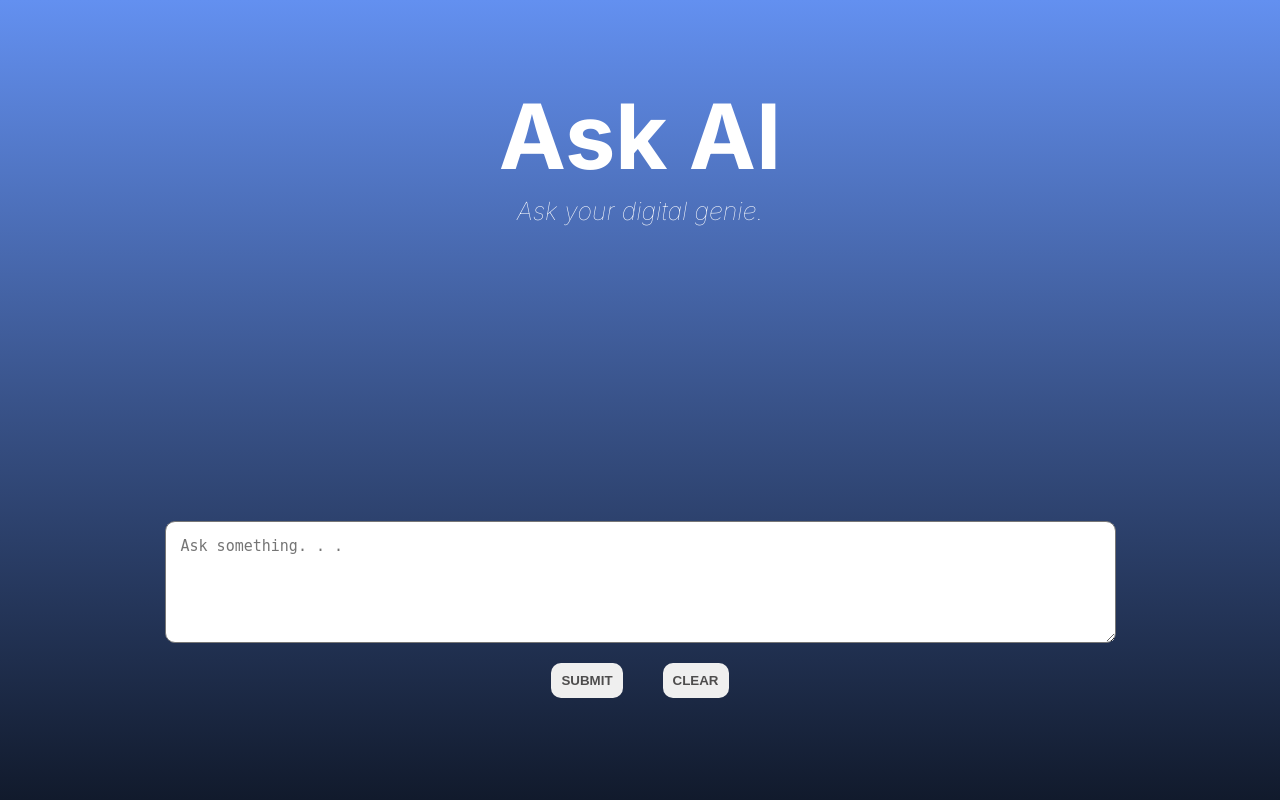
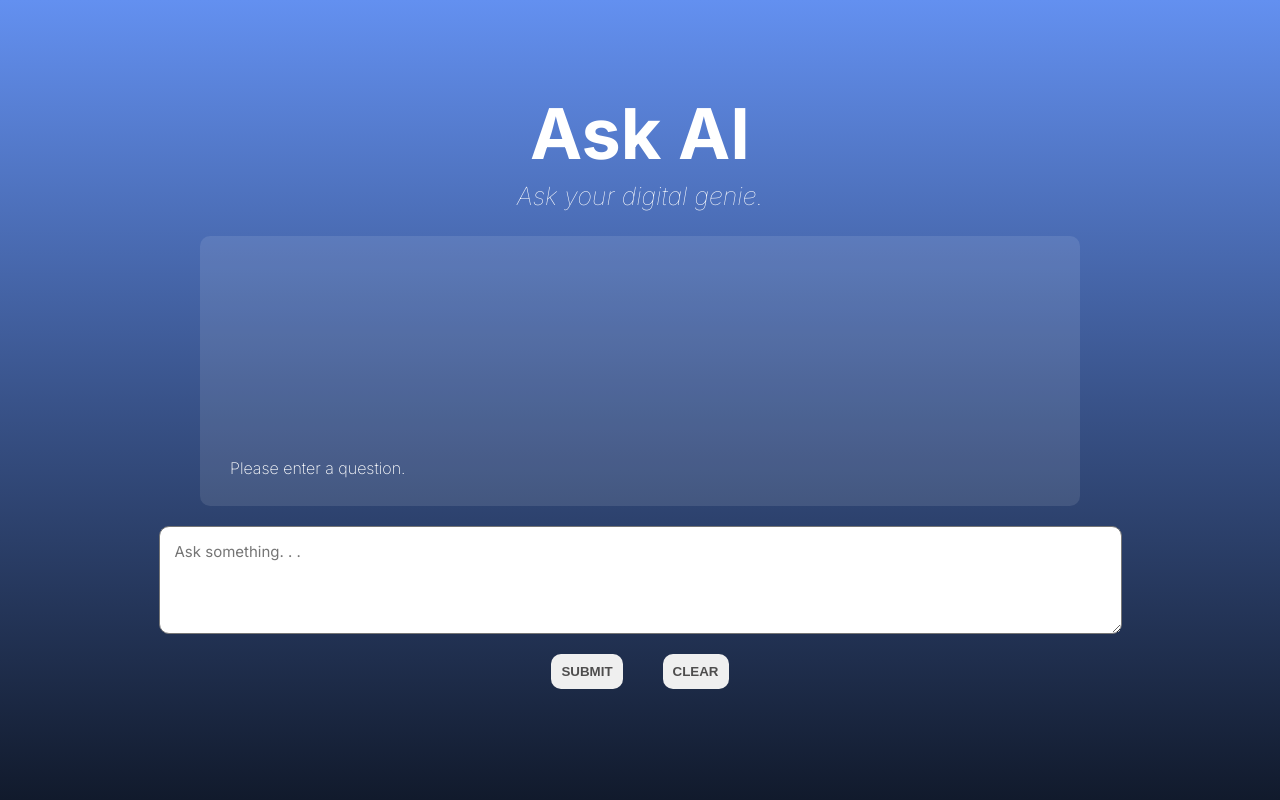
Before and after one commit to AlyssaSantos002/CPAN226-final-project, a Django app: page / in a window 1280 px wide. Run offline with Django 5.2, Linux system fonts and the light colour scheme.

Commit message:
Scrollable response with background

```diff
--- a/final_project/ask_ai/static/ask_ai/css/style.css
+++ b/final_project/ask_ai/static/ask_ai/css/style.css
@@ -19,7 +19,7 @@ body{
 }
 .greeting h1{
     margin: 0 0;
-    font-size: 90px;
+    font-size: 70px;
 }
 .greeting p{
     font-size: 25px;
@@ -57,6 +57,8 @@ form textarea{
     padding: 15px 15px;
     font-size: 15px;
     border-radius: 10px;
+    font-family: "Inter", sans-serif;
+    color: #4E4D4D;
 }
 
 
@@ -66,13 +68,43 @@ form textarea{
   width: 840px;
   display: flex;
   flex-direction: column;
-  justify-content: flex-end;
+  justify-content: flex-start;
   margin: 20px 0;
+  background-color: rgba(255, 255, 255, 0.1);
+  border-radius: 10px;
+  padding: 20px 20px 0;
+  overflow-y: auto;
 }
 
-.response {
+/*invisible scroller*/
+.response-container {
+  scrollbar-width: none;/* Firefox */
+  -ms-overflow-style: none;/* IE and Edge */
+}
+
+.response-container::-webkit-scrollbar {
+  display: none; /* Chrome, Safari, Edge (Chromium) */
+}
+
+.response{
   padding: 10px;
   color: white;
   font-weight: 200;
   line-height: 1.5;
+  margin-top: auto;
 }
+
+.question{
+    text-align: right;
+    background-color: white;
+    color: #4E4D4D;
+    font-weight: 200;
+    font-size: 15px;
+    font-style: italic;
+    line-height: 1.5;
+    padding: 10px 10px;
+    margin-bottom: 20px;
+    max-width: 600px;
+    border-radius: 10px;
+    margin-left: auto;
+}
--- a/final_project/ask_ai/templates/home.html
+++ b/final_project/ask_ai/templates/home.html
@@ -18,8 +18,20 @@
     </div>
 
     <div class="response-container">
-        <div class="question">{{question}}</div>
-        <div class="response">{{response_text}}</div>
+        {% if question %}
+            <p class="question">{{question}}</p>
+        {% endif %}
+
+        {% if response_text %}
+            <div class="response">
+                <pre>{{response_text}}</pre>
+            </div>
+        {% else%}
+            <div class="response">
+                <p>Please enter a question.</p>
+            </div>
+        {% endif %}
+
     </div>
 
 
@@ -28,9 +40,9 @@
         <textarea name="prompt"
                   id="prompt"
                   wrap="soft"
-                  rows="5" cols="100"
+                  rows="4" cols="100"
                   placeholder="Ask something. . ."
-                  required></textarea>
+                  ></textarea>
         <div class="btn">
             <button type="submit">SUBMIT</button>
             <button type="submit">CLEAR</button>
```
